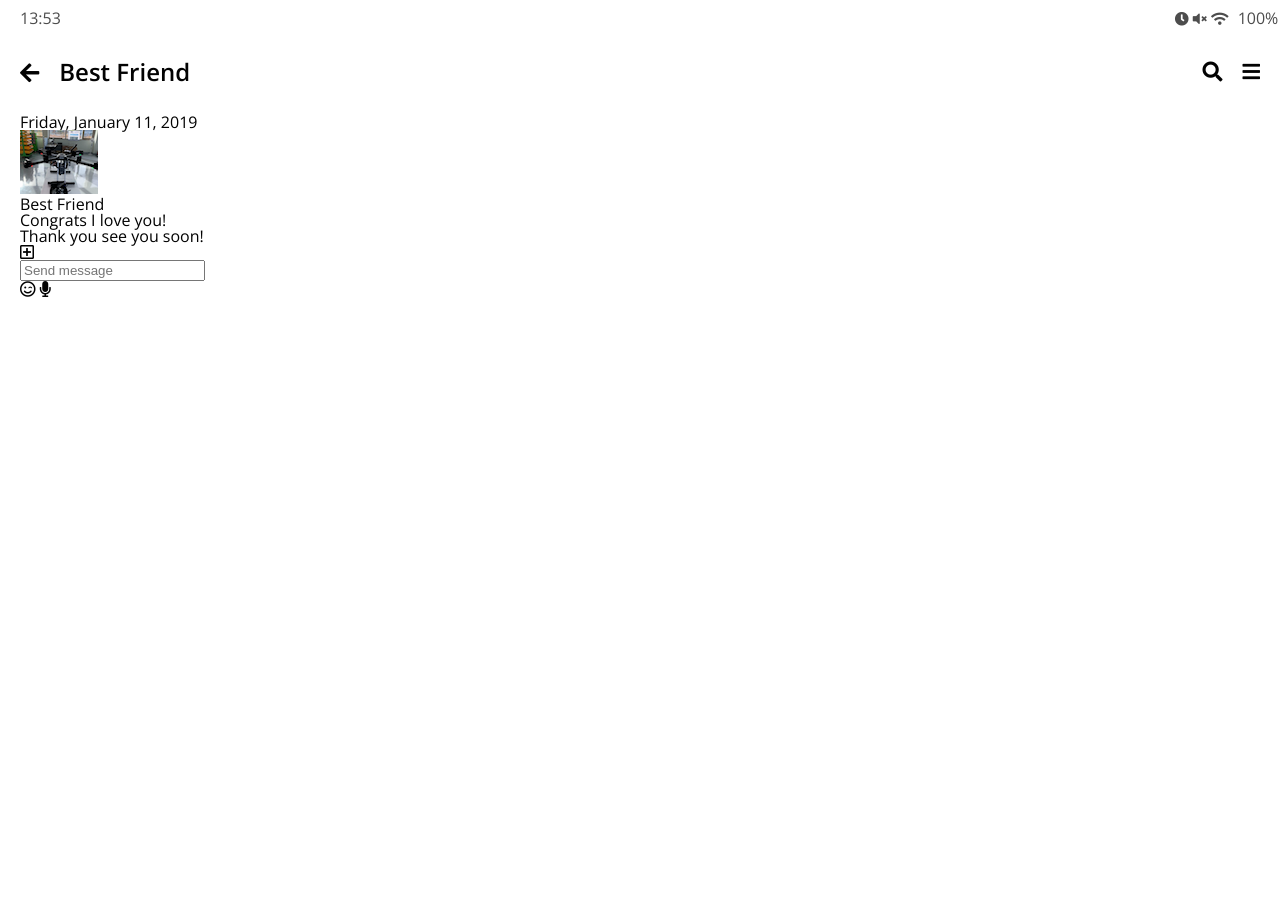
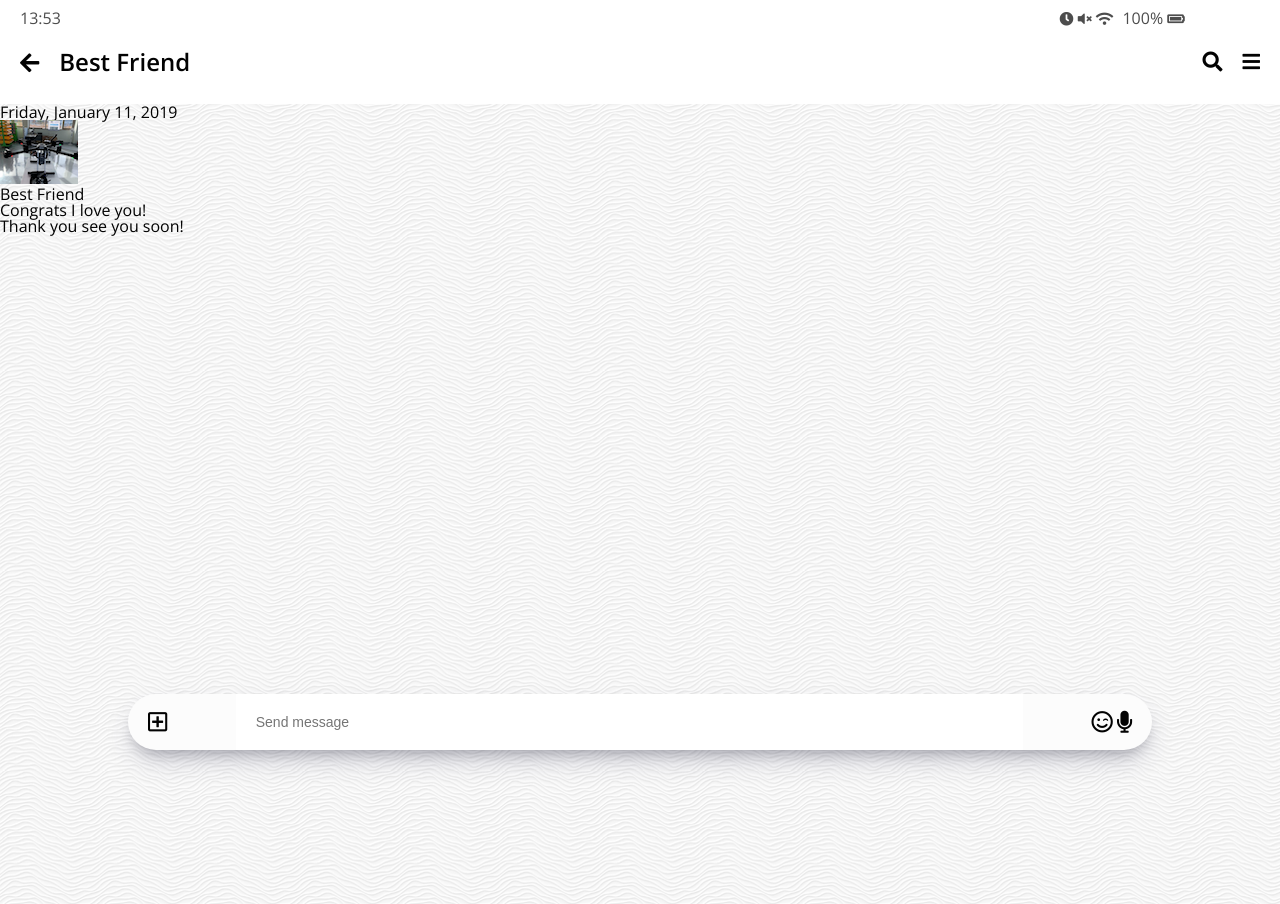
Before and after one commit to lionatlab/zhuimeng, a plain HTML site: page Kakao-clone/chat.html in a window 1280 px wide. Before the commit the page ends 800 px from the top, so only its background shows below. Drawn offline with nearby package versions, Linux system fonts and the light colour scheme.

Commit message:
kakao-clone-2.12-chats-screen-part-one

```diff
--- a/Kakao-clone/chat.html
+++ b/Kakao-clone/chat.html
@@ -11,7 +11,7 @@
     <title>Chat | Kakao Clone</title>
 </head>
 
-<body>
+<body class="chats-body">
     <div class="status-bar">
         <div class="status-bar__column">
             <span class="status-bar__clock">13:53</span>
--- /dev/null
+++ b/Kakao-clone/css/chat.css
@@ -0,0 +1,50 @@
+.chats-body {
+    padding: 0;
+}
+
+.chats-body .header {
+    padding: 0px 20px;
+}
+
+.chat {
+    background-image: url(../images/chatBg.png);
+    min-height: 100vh;
+}
+
+.chat__write {
+    position: fixed;
+    bottom: 50px;
+    width: 80%;
+    display: flex;
+    background-color: #fcfcfc;
+    padding: 0px 20px;
+    border-radius: 40px;
+
+    /* fixed된 것을 가운데로 정렬하는 방법 */
+    margin: 0 auto;
+    left: 0;
+    right: 0;
+
+    box-shadow: 0 13px 27px -5px rgba(50, 50, 93, .25), 0 8px 16px -8px rgba(0, 0, 0, .3), 0 -6px 16px -6px rgba(0, 0, 0, .025);
+    justify-content: space-between;
+    align-items: center;
+}
+
+.chat__write i {
+    font-size: 22px;
+}
+
+.chat__write-column:nth-child(2) {
+    width: 80%;
+}
+
+.chat__write-column input {
+    padding: 20px;
+    width: 100%;
+    border: none;
+    font-size: 14px;
+}
+
+.chat__write-column input:focus {
+    outline: none;
+}
--- a/Kakao-clone/css/status-bar.css
+++ b/Kakao-clone/css/status-bar.css
@@ -1,6 +1,6 @@
 .status-bar {
     position: fixed;
-    width: 100%;
+    width: 91%;
     display: flex;
     justify-content: space-between;
     opacity: 0.7;
--- a/Kakao-clone/css/styles.css
+++ b/Kakao-clone/css/styles.css
@@ -8,6 +8,7 @@
 @import "find.css";
 @import "more.css";
 @import "settings.css";
+@import "chat.css";
 
 * {
     box-sizing: border-box;
```
Also changed, not shown: Kakao-clone/images/chatBg.png (added).
